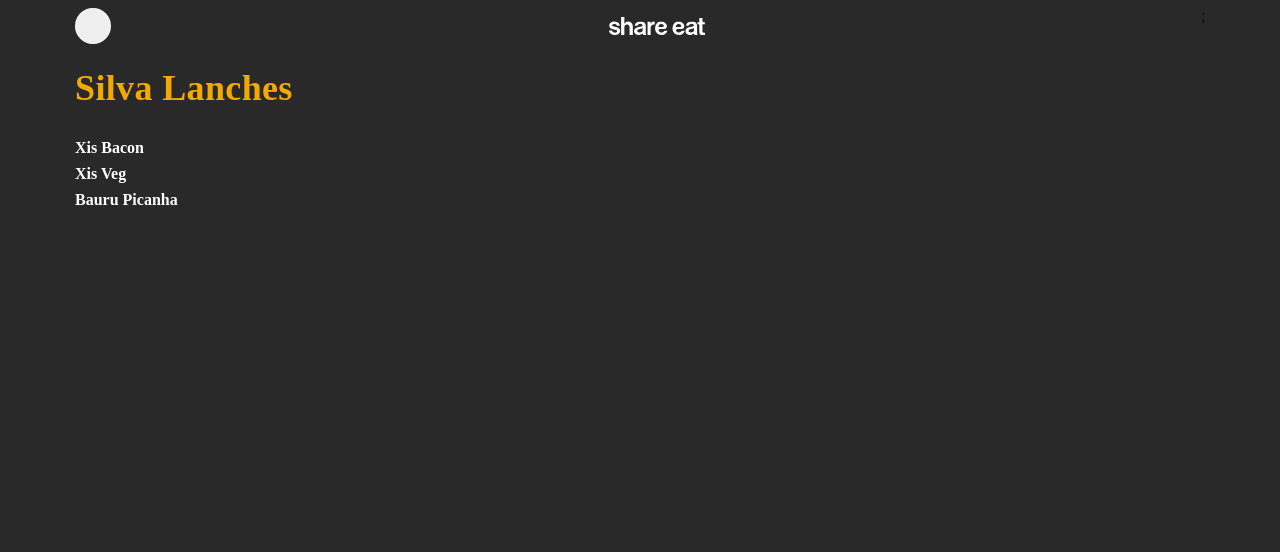
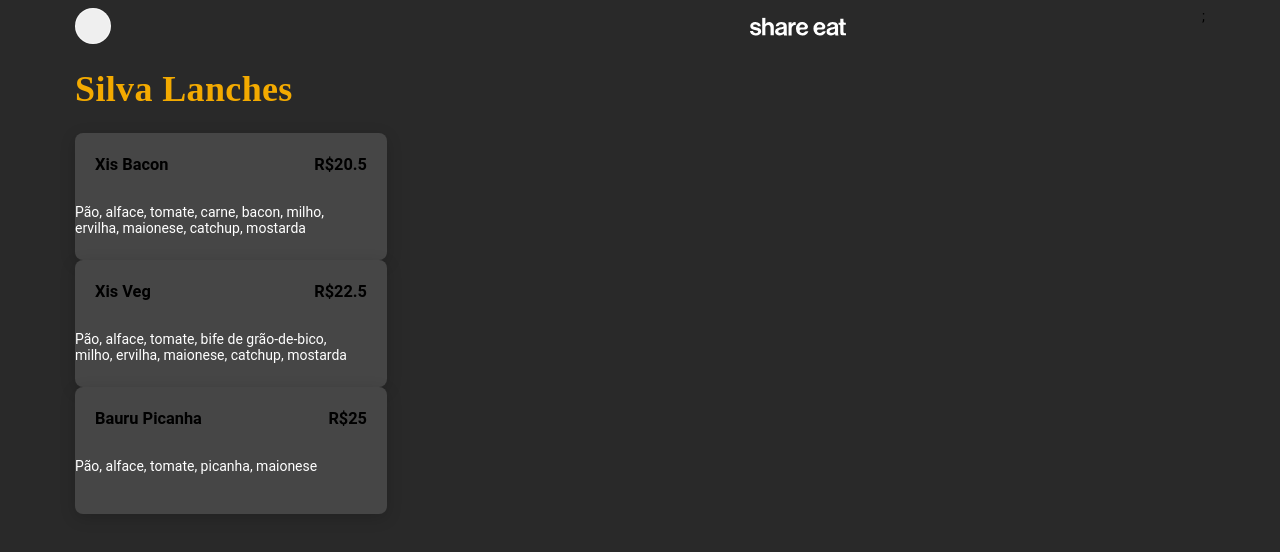
Before and after one commit to ArthurNox/eat-guide, a React (Create React App) app: page /detail in a window 1280 px wide. Shown: the top 552 px of the page. Built offline with nearby package versions, Linux system fonts and the light colour scheme.

Commit message:
navegação entre páginas

```diff
--- a/src/components/Card/card.css
+++ b/src/components/Card/card.css
@@ -8,15 +8,16 @@
   box-shadow: 0px 4px 16px #00000029;
   border-radius: 8px;
   opacity: 1;
-  padding: 20px;
+  padding: 5px 0px 0px 20px;
 
 }
 
 .card {
   display: flex;
+  margin-top: 20px;
 }
 
-h3 {
+.card-content h3 {
 
   width: auto;
   text-align: left;
@@ -26,7 +27,7 @@
     opacity: 1;
 }
 
-p {
+.card p {
   text-align: left;
   font: Light 16px/10px Nunito Sans;
   letter-spacing: 0;
--- a/src/components/Card/index.js
+++ b/src/components/Card/index.js
@@ -1,4 +1,5 @@
 import React from 'react';
+import { Link } from "react-router-dom"
 // import { Restaurant } from './styles'
 
 
@@ -11,6 +12,7 @@
 
 
   return (
+    <Link to="/detail">
       <article className="card" onClick={e => console.log("Clicked")}>
         <div className="card-content">
           <h3>{location.name}</h3>
@@ -18,5 +20,6 @@
         </div>
         <ButtonPlus />
       </article>
+      </Link>
   );
 }
--- /dev/null
+++ b/src/components/CardDetail/cardDetail.css
@@ -0,0 +1,37 @@
+.cardDetail-content{
+  top: 159px;
+left: 24px;
+width: 312px;
+height: 127px;
+background: #464646 0% 0% no-repeat padding-box;
+box-shadow: 0px 4px 16px #00000029;
+border-radius: 8px;
+opacity: 1;
+
+}
+
+.name-price {
+  display: flex;
+  justify-content: space-between;
+  padding: 5px 20px 0px 20px;
+}
+
+.foodDescription{
+
+}
+
+h3 {
+
+}
+
+.cardDetail p {
+  top: 203px;
+  left: 43px;
+  width: 272px;
+  height: 73px;
+  text-align: left;
+  font: Light 16px/20px Nunito Sans;
+  letter-spacing: 0;
+  color: #FFFFFF;
+  opacity: 1;
+}
--- /dev/null
+++ b/src/components/CardDetail/index.js
@@ -0,0 +1,24 @@
+import React from 'react';
+import "./cardDetail.css"
+
+export default function CardDetail(props) {
+  const { location } = props;
+
+  const food = location.menuItens;
+
+  return (
+    <div className="cardDetail">
+        {food.map(unity => (
+          <article className="cardDetail-content">
+            <section className="name-price">
+              <h3>{unity.name}</h3>
+              <h3>R${unity.price}</h3>
+            </section>
+            <section className="foodDescription">
+            <p>{unity.description}</p>
+            </section>
+          </article>
+          ))}
+    </div>
+  );
+}
--- a/src/components/List/list.css
+++ b/src/components/List/list.css
@@ -2,7 +2,7 @@
   top: 63px;
   left: 24px;
   width: 220px;
-  height: 51px;
+  /* height: 51px; */
   text-align: left;
   font: Bold 36px/40px Poppins;
   letter-spacing: 0.36px;
@@ -10,11 +10,11 @@
   opacity: 1;
 }
 
-p {
+.list-content p {
   top: 120px;
   left: 24px;
   width: 190px;
-  height: 23px;
+  /* height: 23px; */
   text-align: left;
   font: Light 16px/10px Nunito Sans;
   letter-spacing: 0;
--- a/src/pages/Detail/detail.css
+++ b/src/pages/Detail/detail.css
@@ -2,3 +2,16 @@
   display: flex;
     justify-content: space-between;
 }
+
+.detail-card{
+  top: 159px;
+  left: 24px;
+  width: 254px;
+  height: 75px;
+
+  background: #333333 0% 0% no-repeat padding-box;
+  box-shadow: 0px 4px 16px #00000029;
+  border-radius: 8px;
+  opacity: 1;
+  padding: 20px;
+}
--- a/src/pages/Detail/index.js
+++ b/src/pages/Detail/index.js
@@ -1,5 +1,7 @@
 import React from 'react';
 import { BackButton } from '../../components/BackButton/styles';
+import { Link } from "react-router-dom"
+import CardDetail from '../../components/CardDetail'
 import './detail.css'
 
 // import { Container } from './styles';
@@ -7,7 +9,7 @@
 
 export default function Detail(props) {
 
-  // const { location } = props;
+  //  const { location } = props;
   const mocks = {
     "name": "Silva Lanches",
     "menuItens": [
@@ -28,23 +30,20 @@
       }
     ]
   }
-  const mock = mocks.menuItens;
-  console.log('MOCKS', mock)
 
   return (
     <div className="detail">
       <div className="top-detail">
+      <Link to="/home">
         <BackButton />
+      </Link>
         <img src={logo} alt="Logo" />;
       </div>
-        <div className="detail-content">
-          <h1>{mocks.name}</h1>
-          {mock.map(un => (
-              <h3>{un.name}</h3>
+      <div className="detail-content">
+        <h1>{mocks.name}</h1>
+        <CardDetail  location={mocks}/>
 
-
-            ))}
-        </div>
+      </div>
     </div>
   );
 }
--- a/src/pages/Form/index.js
+++ b/src/pages/Form/index.js
@@ -1,5 +1,6 @@
 import React from 'react';
-
+import logo from '../../assets/logo.svg';
+import { Link } from "react-router-dom"
 
 import { BackButton } from '../../components/BackButton/styles';
 // import { Container } from './styles';
@@ -12,15 +13,20 @@
 
 
   return (
-    <div>
-      <BackButton />
-        <h3>Share Eat</h3>
+    <div className="form">
+      <header>
+      <Link to="/detail">
+        <BackButton />
+      </Link>
+        <img src={logo} alt="Logo" />
+      </header>
+      <section ClassName="form-content">
         <p>Nomedo Prato</p>
         <input ></input>
         <p>Valor</p>
         <input ></input>
         <p>Descrição do Prato</p>
-        <textarea></textarea>
+      </section>
     </div>
   );
 }
--- a/src/pages/Home/home.css
+++ b/src/pages/Home/home.css
@@ -3,17 +3,11 @@
   left: 132px;
   /* width: 96px; */
   height: 18px;
-  /* background: transparent url('img/Grupo 2022.png') 0% 0% no-repeat padding-box; */
   opacity: 1;
   display: flex;
   justify-content: center;
 }
 
-image{
-  top: 18px;
-  left: 132px;
-  width: 96px;
-  height: 18px;
-/* background: transparent url('img/Grupo 2022.png') 0% 0% no-repeat padding-box; */
-  opacity: 1;
+ img{
+  padding-left: 25%;
 }
--- a/src/pages/Home/index.js
+++ b/src/pages/Home/index.js
@@ -24,8 +24,8 @@
 
 
   return (
-    <div classname="home-content">
-      <img src={logo} alt="Logo" />;
+    <div className="home-content">
+      <img src={logo} alt="Logo" />
       <List locations={locations}/>
     </div>
 
--- a/src/routes.js
+++ b/src/routes.js
@@ -10,7 +10,7 @@
       <Switch>
         <Route path="/" exact component={Home} />
         <Route path="/home" exact component={Home} />
-        <Route path="/detail" component={Detail} />
+        <Route path="/detail" component={Detail} render={props => <Home />} name="Tulio" />
         <Route path="/form" component={Form} />
     </Switch>
   )
```
Lines whose indentation alone changed are shown as unchanged.
